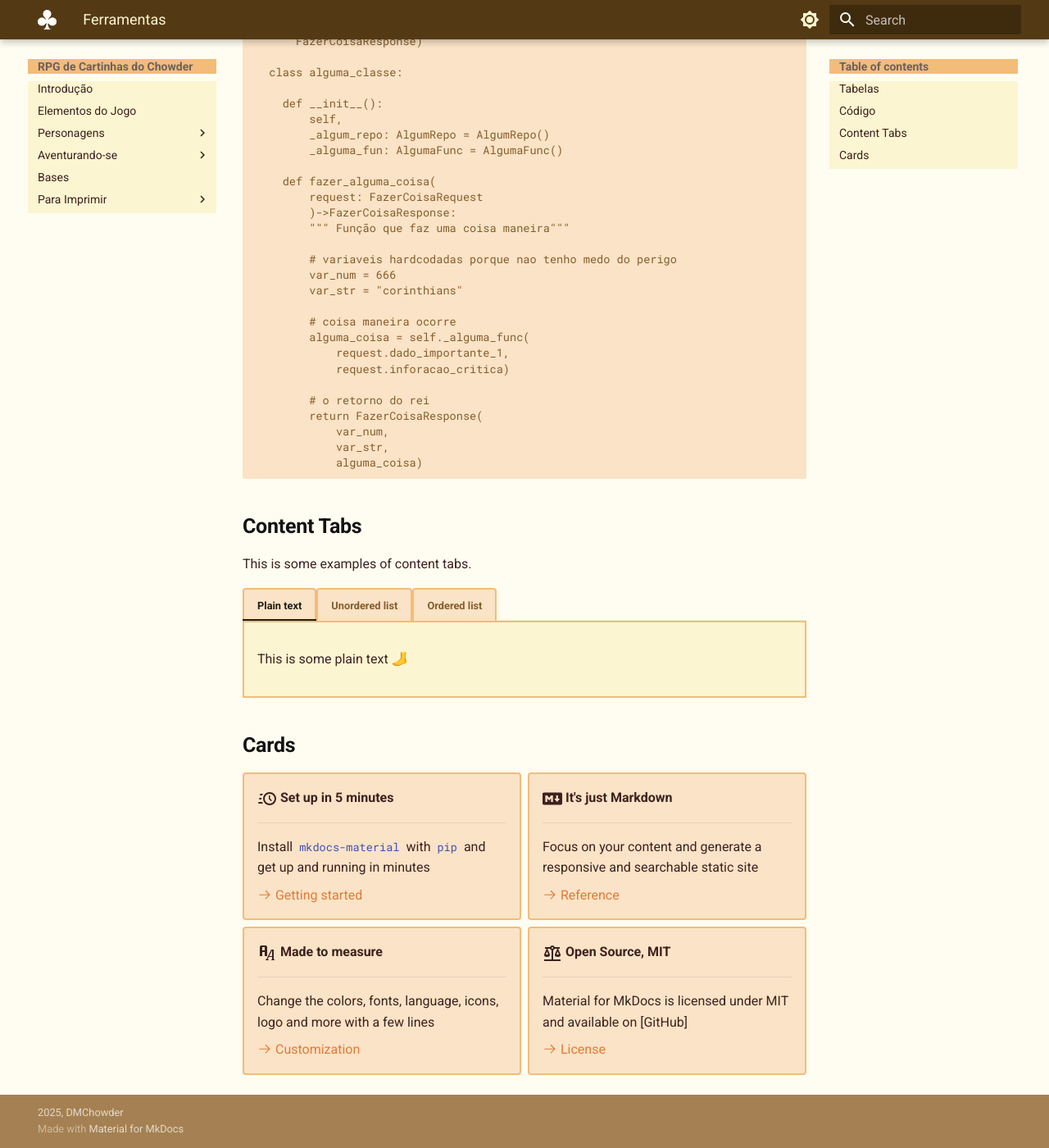
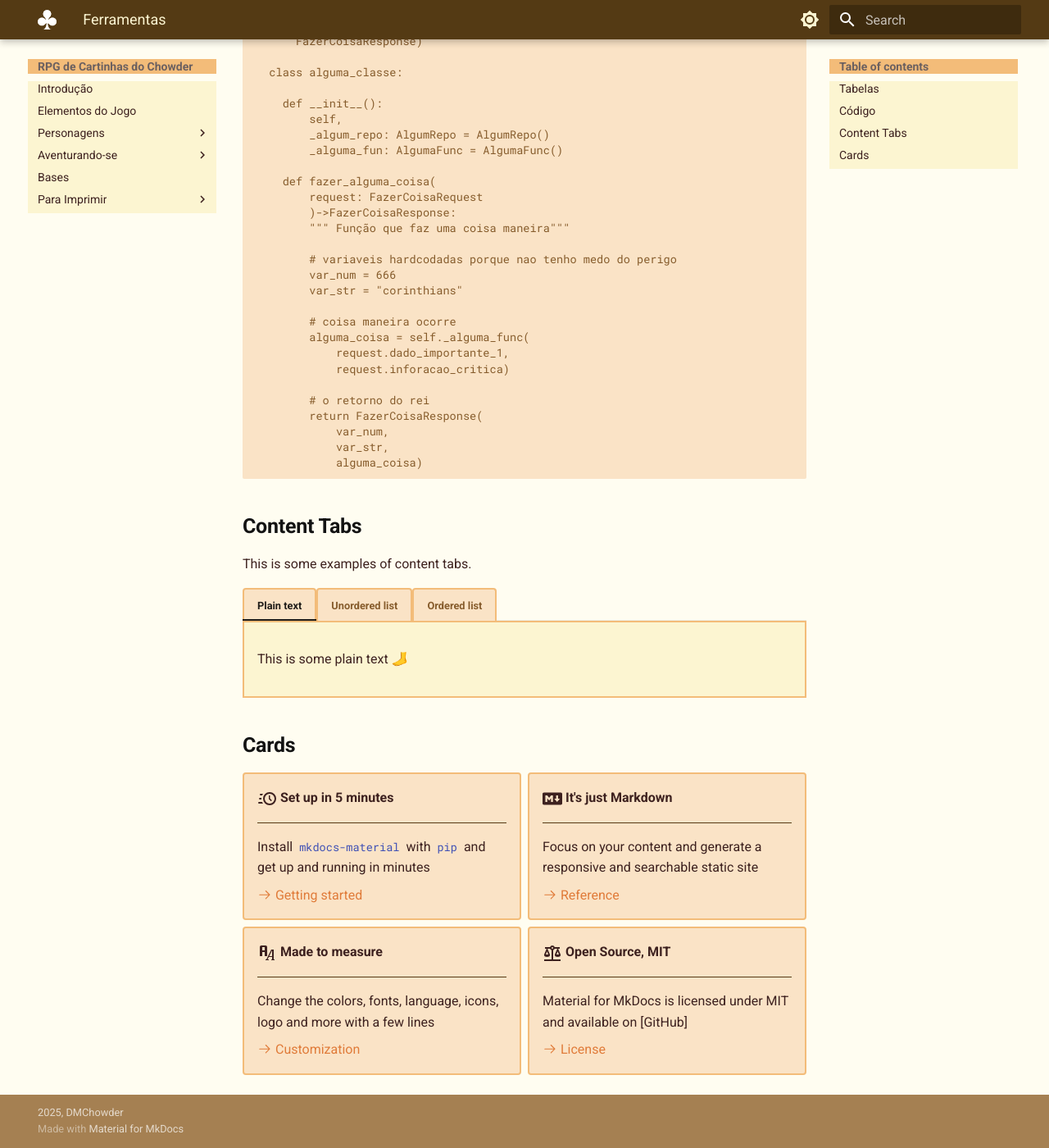
Before and after one commit to JPChowder/ChowRPG, an MkDocs documentation site: the page built from docs/tools.md, in a window 1280 px wide and 1400 px high, scrolled down 734 px. Shown: the whole window at 82% size. Built offline with MkDocs 1.6.1 and Material for MkDocs 9.7.7, drawn with Linux system fonts in a browser that asks for light colours.

Commit message:
style(css): added color to hr line

```diff
--- a/docs/stylesheets/extra.css
+++ b/docs/stylesheets/extra.css
@@ -52,6 +52,9 @@
     .md-typeset h1, h2, h3, h4 {
         color: #131313;
         font-weight: bold;
+    }
+    .md-typeset hr {
+        border-bottom: .05rem solid #543A14
     }
 
     /* -------------------- Sidebar -------------------- */
@@ -220,6 +223,9 @@
         color: #E2E1E0; /* headings color */
         font-weight: bold;
     }
+    .md-typeset hr {
+        border-bottom: .05rem solid #A29F9D
+    }
 
     /* -------------------- Sidebar -------------------- */
     /* maldito gradiente no topo da barra */
```
